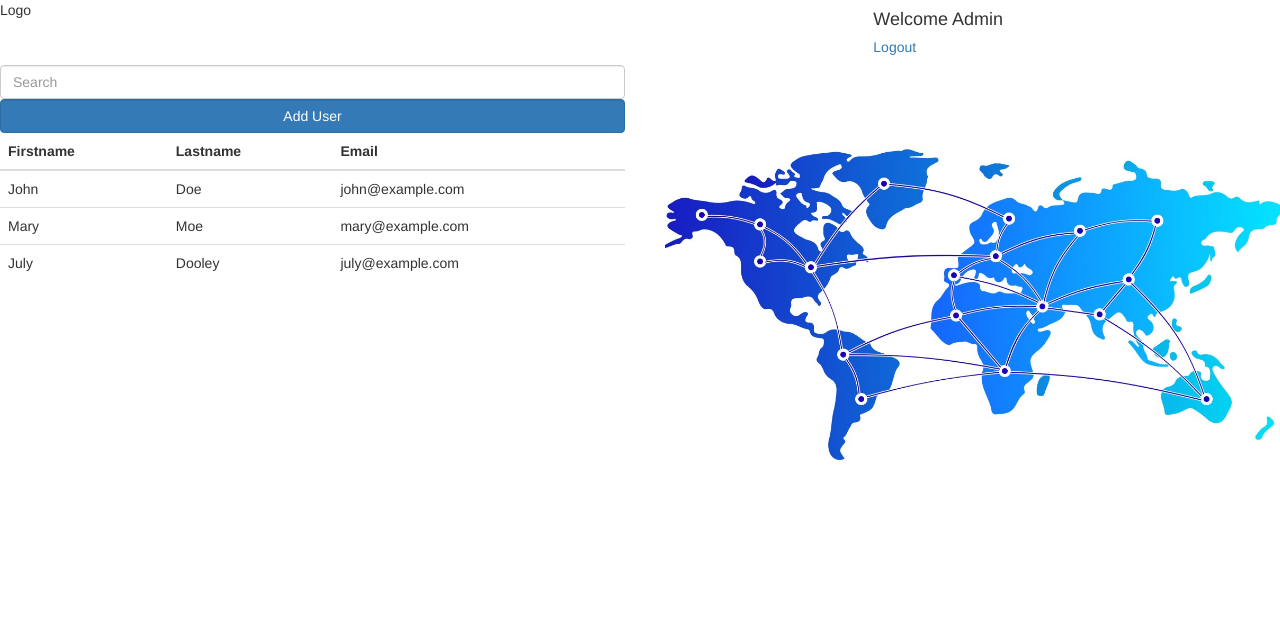
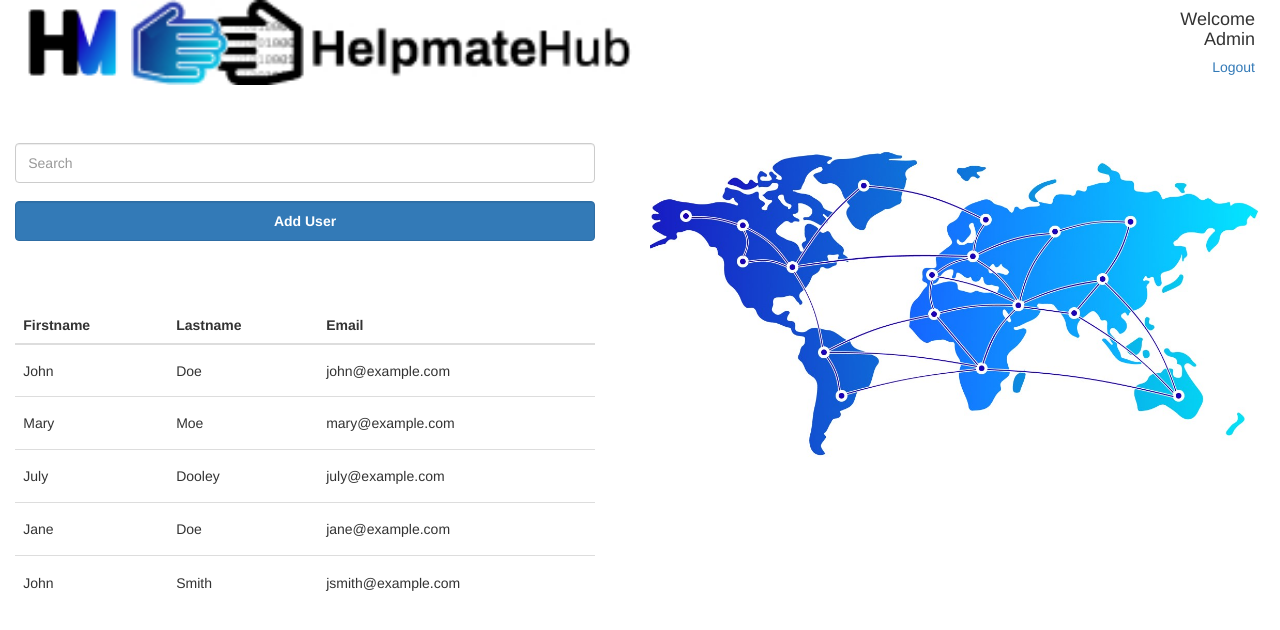
Before and after one commit to rapostolovici/helpmate-hub-fe, an Angular app in the folder helpmate-hub/: page /admin in a window 1280 px wide. Shown: the top 630 px of the page. Built offline with nearby package versions, Linux system fonts and the light colour scheme.

Commit message:
Style administration page for orientation landscape

```diff
--- a/helpmate-hub/src/app/administration/administration.component.css
+++ b/helpmate-hub/src/app/administration/administration.component.css
@@ -0,0 +1,89 @@
+.row{
+    width: 100%;
+    display: block;
+}
+
+.admin-page-container{
+    display: block;
+    width: 100%;
+    height:100%;
+}
+
+.col-1{
+    width:50%;
+}
+
+thead{
+    text-align: left;
+}
+
+tr{
+    height: 53px;
+}
+
+.table > tbody > tr > td{
+    vertical-align: middle;
+}
+
+
+tbody{
+    text-align: left;
+}
+
+@media (orientation: landscape) {
+    .logo-container{
+        width:90%;
+        display: flex;
+    }
+    .header-row{
+        display: flex;
+        margin-bottom: 58px;
+    }
+    .welcome-message{
+        width: 10%;
+        display: block;
+        text-align: right;
+        margin-right: 10px;
+    }
+    .search-section{
+        margin-bottom: 30px;
+        width:95%;
+        margin: auto;
+        text-align: center;
+    }
+
+    .table{
+        margin-top:30px;
+        max-width: 100%;
+        width:95%;
+        margin:50px auto 0 auto ;
+        text-align: center;
+    }
+    .search-button{
+        margin-top: 18px;
+        height: 40px;
+        font-weight: bolder;
+    }
+    .search-input{
+        height: 40px;
+    }
+  }
+
+  @media (orientation: portrait) {
+    .logo-container{
+        width:100%;
+        display: block;
+    }
+    .header-row{
+        display: block;
+        margin:auto;
+        width: 80%;
+    }
+    .welcome-message{
+        width: 10%;
+        display: block;
+        text-align: center;
+        /* margin-right: 10px; */
+    }
+
+  }
--- a/helpmate-hub/src/app/administration/administration.component.html
+++ b/helpmate-hub/src/app/administration/administration.component.html
@@ -1,15 +1,23 @@
-<div class="row">
-  <div class="col-xs-12 col-md-8">Logo</div>
-  <div class="col-xs-6 col-md-4">
+<div class="admin-page-container">
+  <div class="header-row">
+    <div class="col-xs-12 col-md-8 logo-container">
+      <img src="../../../assets/logos/logo-hm-small.png" class="img-setting">
+      <img src="../../../assets/logos/hand-logo-medium.jpg" class="img-setting">
+    </div>
+
+    <div class="col-xs-6 col-md-4 welcome-message">
       <h4>Welcome {{ user.lastName }}</h4>
       <h5><a (click)="logout()">Logout</a></h5>
     </div>
   </div>
 
   <div class="row">
-  <div class="col-xs-6">
-    <input type="text" class="form-control" placeholder="Search">
-    <button class="form-control btn btn-primary">Add User</button>
+    <div class="col-xs-6 col-1">
+      <div class="search-section">
+        <input type="text" class="form-control search-input" placeholder="Search">
+        <button class="form-control btn btn-primary search-button">Add User</button>
+      </div>
+      <span style="width:30px"></span>
       <table class="table">
         <thead>
           <tr>
@@ -34,6 +42,16 @@
             <td>Dooley</td>
             <td>july@example.com</td>
           </tr>
+          <tr>
+            <td>Jane</td>
+            <td>Doe</td>
+            <td>jane@example.com</td>
+          </tr>
+          <tr>
+            <td>John</td>
+            <td>Smith</td>
+            <td>jsmith@example.com</td>
+          </tr>
         </tbody>
       </table>
     </div>
@@ -41,3 +59,4 @@
       <app-google-map-img></app-google-map-img>
     </div>
   </div>
+</div>
--- a/helpmate-hub/src/app/google-map-img/google-map-img/google-map-img.component.css
+++ b/helpmate-hub/src/app/google-map-img/google-map-img/google-map-img.component.css
@@ -2,7 +2,7 @@
   .img-setting {
     max-height: 100%;
     max-width: 100%;
-    margin-top: 75px;
+    /* margin-top: 75px; */
     margin-left: 10px;
   }
 }
```
Lines whose indentation alone changed are shown as unchanged.
